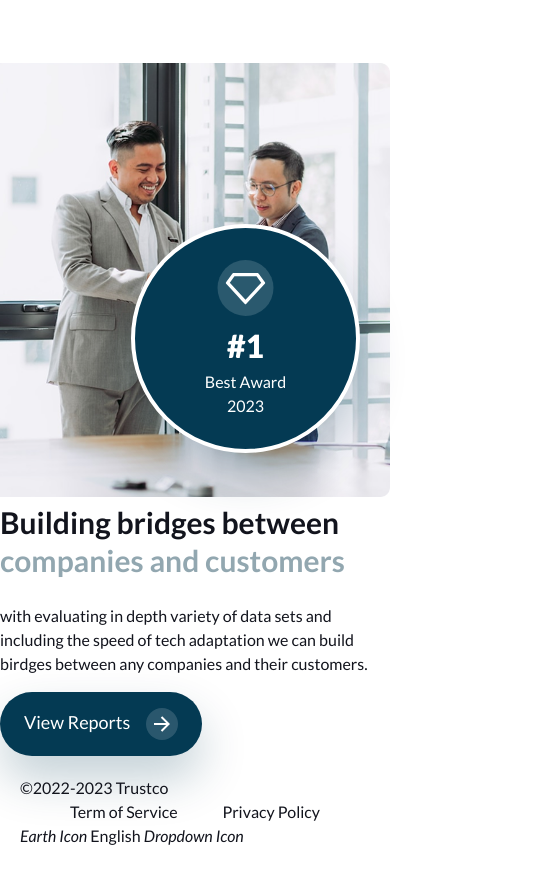
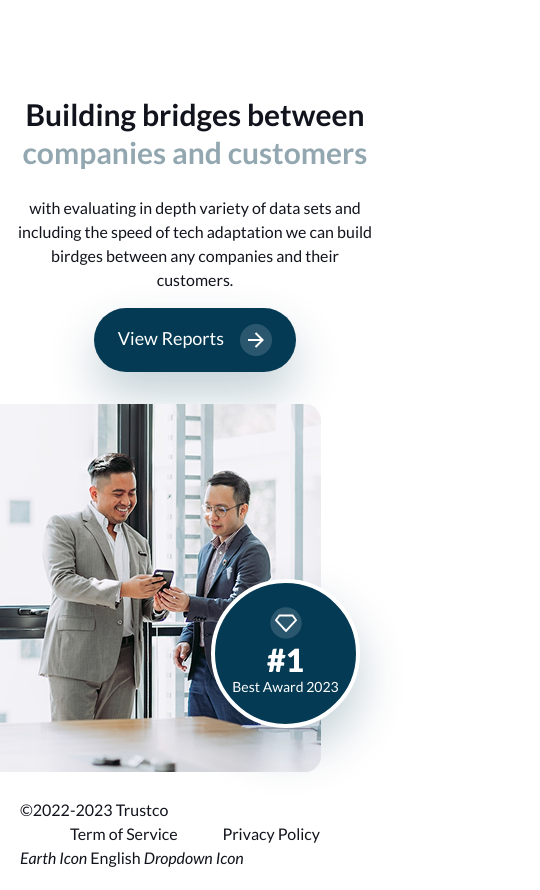
Before and after one commit to jansohan/trustco, a plain HTML site: page index.html in a window 390 px wide. Shown: the part 2785-3675 px from the top of the page, 540 px wide, since content can reach past the window. Before the commit the page ends 3653 px from the top, so only its background shows below. Drawn offline with Linux system fonts and the light colour scheme.

Commit message:
[#TR-14]: Bridges section responsiveness

```diff
--- a/css/style.css
+++ b/css/style.css
@@ -866,4 +866,33 @@ img {
   .cards > div {
     margin-bottom: 1rem;
   }
+
+  #building-bridges .row {
+    flex-direction: column-reverse;
+  }
+
+  .building-bridges-content {
+    padding: 2rem;
+    text-align: var(--content-center);
+  }
+
+  .circle-box {
+    width: 9.313rem;
+    height: 9.313rem;
+    padding: 1.5rem 1rem;
+    font-size: 0.875rem;
+  }
+
+  .circle-box img {
+    width: 2rem;
+    height: 2rem;
+  }
+
+  .circle-box br {
+    display: var(--none);
+  }
+
+  .circle-box h4 {
+    line-height: var(--line-height-single);
+  }
 }
--- a/index.html
+++ b/index.html
@@ -280,16 +280,23 @@
         <div class="wrapper">
           <div class="row align-items-center gap-super">
             <div class="col-md-7 position-relative">
-              <img src="images/image.png" alt="img" class="mr-super" />
+              <picture>
+                <source media="(min-width:768px)" srcset="images/image.png" />
+                <img
+                  src="images/image-mobile.png"
+                  alt="building-bridges"
+                  class="mr-super main-image"
+                />
+              </picture>
               <div
                 class="circle-box shadow text-center p-2 display-flex flex-column text-white align-items-center position-absolute radius-full"
               >
                 <div><img src="images/diamond.svg" alt="diamond" /></div>
                 <h4 class="mb-0">#1</h4>
-                <div>Best Award <br>2023</div>
+                <div>Best Award <br />2023</div>
               </div>
             </div>
-            <div class="col-md-5">
+            <div class="col-md-5 building-bridges-content">
               <h2 class="heading-extra line-height-super fw-700">
                 Building bridges between
                 <span class="highlighten-02">companies and customers</span>
```
Also changed, not shown: images/image-mobile.png (added).
